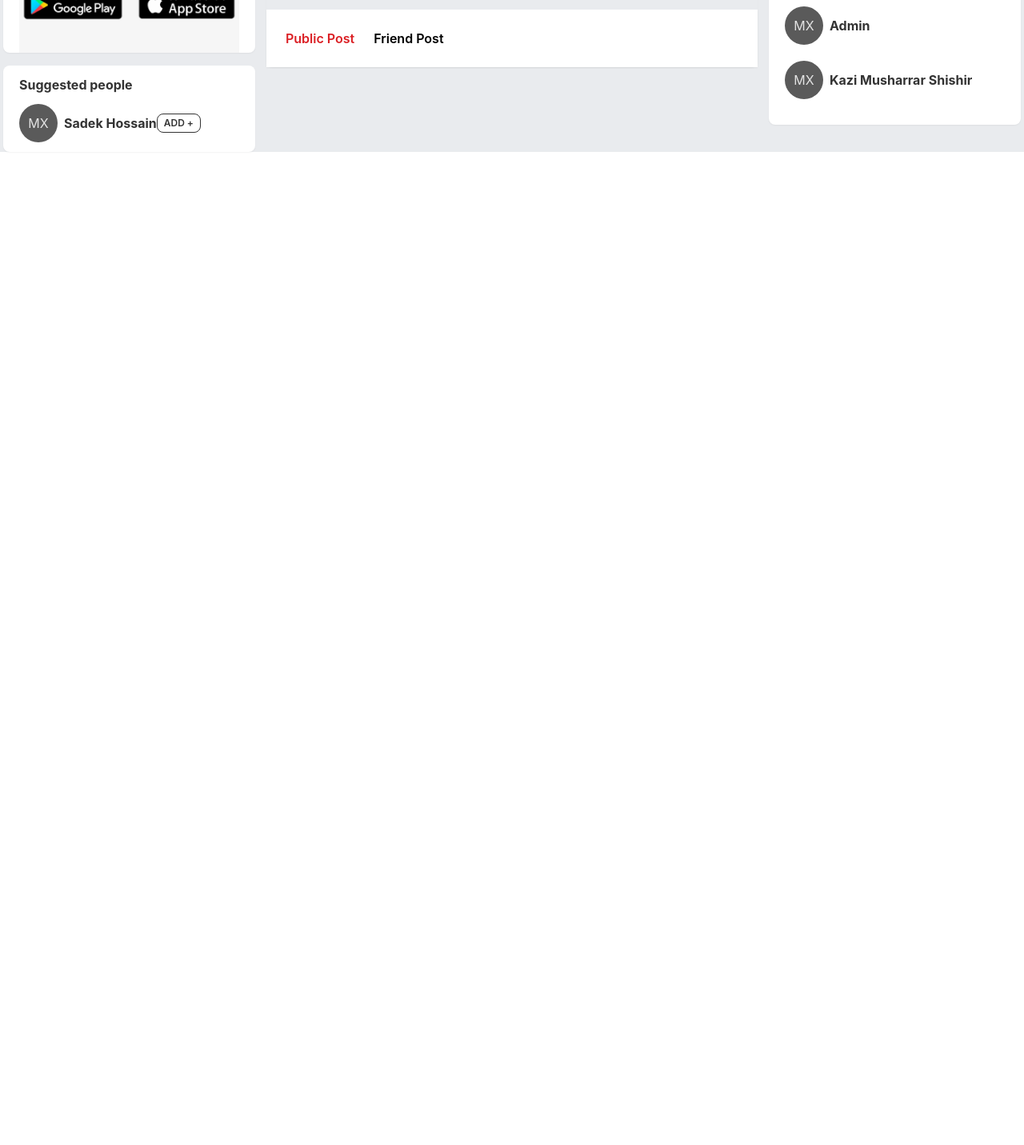
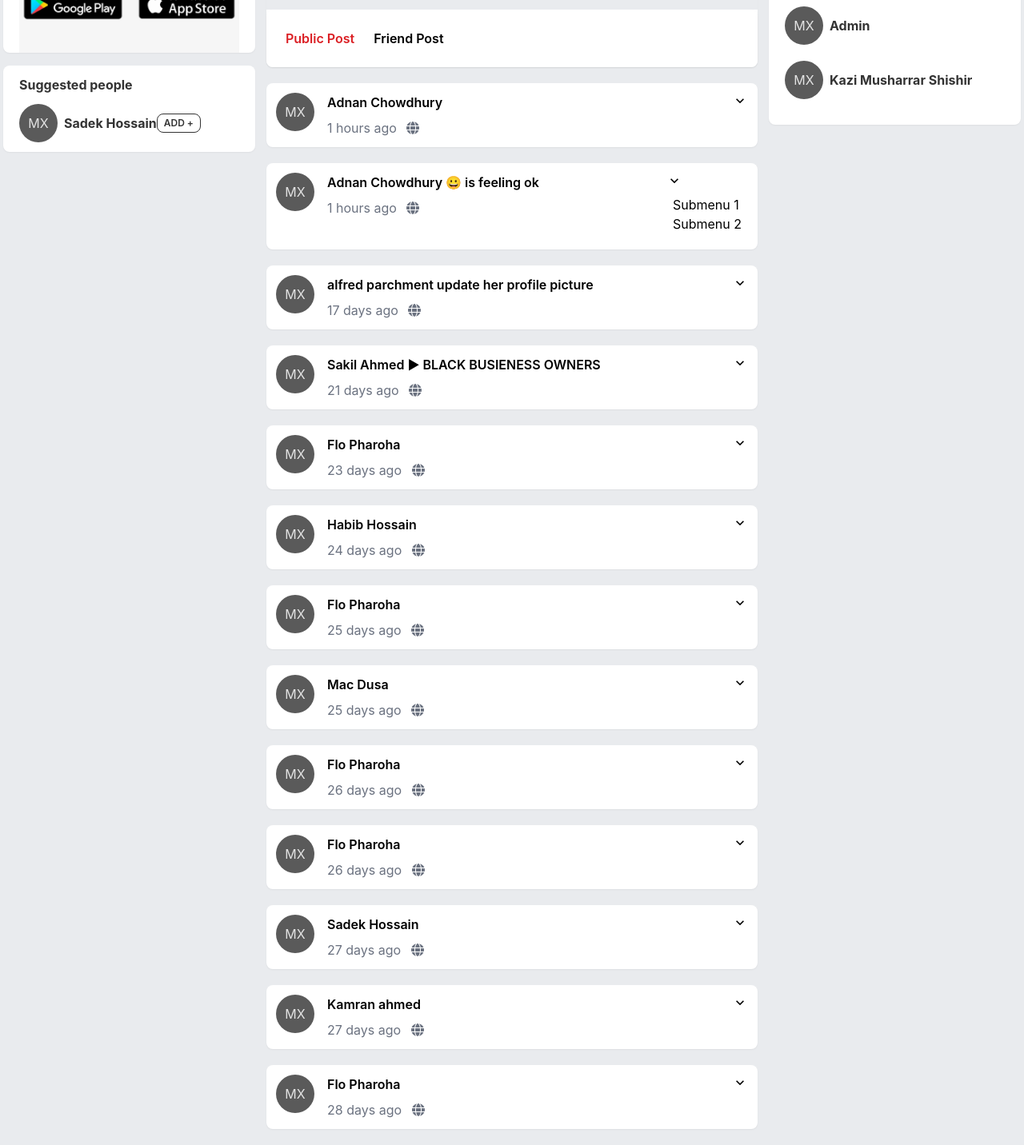
Before and after one commit to Anikroy7/appifylab-assignment, a React (Create React App) app: page / in a window 1280 px wide. Shown: the part 460-1892 px from the top of the page at 80% size. Before the commit the page ends 800 px from the top, so only its background shows below. Built offline with nearby package versions, Linux system fonts and the light colour scheme.

Commit message:
poster info section added

```diff
--- /dev/null
+++ b/public/posterInfo.json
@@ -0,0 +1,86 @@
+[
+    {
+        "name": "Adnan Chowdhury",
+        "time": "1 hours",
+        "otherInfo": "",
+        "img": ""
+    },
+    {
+        "name": "Adnan Chowdhury",
+        "time": "1 hours",
+        "otherInfo": " 😀 is feeling ok",
+        "img": ""
+    },
+    {
+        "name": "alfred parchment",
+        "time": "17 days",
+        "otherInfo": "update her profile picture",
+        "img": ""
+    },
+    {
+        "name": "Sakil Ahmed",
+        "time": "21 days",
+        "otherInfo": "  ▶  BLACK BUSIENESS OWNERS",
+        "img": ""
+    },
+    {
+        "name": "Flo Pharoha",
+        "time": "23 days",
+        "otherInfo": "",
+        "img": ""
+    },
+    {
+        "name": "Habib Hossain",
+        "time": "24 days",
+        "otherInfo": "",
+        "img": ""
+    },
+    {
+        "name": "Flo Pharoha",
+        "time": "25 days",
+        "otherInfo": "",
+        "img": ""
+    },
+    {
+        "name": "Mac Dusa",
+        "time": "25 days",
+        "otherInfo": "",
+        "img": ""
+    },
+    {
+        "name": "Flo Pharoha",
+        "time": "26 days",
+        "otherInfo": "",
+        "img": ""
+    },
+    {
+        "name": "Flo Pharoha",
+        "time": "26 days",
+        "otherInfo": "",
+        "img": ""
+    },
+    {
+        "name": "Sadek Hossain",
+        "time": "27 days",
+        "otherInfo": "",
+        "img": ""
+    },
+    {
+        "name": "Kamran ahmed",
+        "time": "27 days",
+        "otherInfo": "",
+        "img": ""
+    },
+    {
+        "name": "Flo Pharoha",
+        "time": "28 days",
+        "otherInfo": "",
+        "img": ""
+    },
+    {
+        "name": "salman ahmed",
+        "time": "29 days",
+        "otherInfo": "",
+        "img": ""
+    }
+]
--- a/src/Components/CreatePost.js
+++ b/src/Components/CreatePost.js
@@ -26,7 +26,7 @@ const CreatePost = () => {
             </div>
 
             <div className='h-[16px] w-full bg-accent'></div>
-            <div className='bg-white text-black relative  shadow-sm flex items-center '>
+            <div className='bg-white text-black relative rounded-lg  shadow-sm flex items-center '>
                 <span className='font-semibold text-error ml-6'> Public Post</span>
                 <span className='font-semibold m-6'> Friend Post</span>
             </div>
--- a/src/Components/Home.js
+++ b/src/Components/Home.js
@@ -4,6 +4,7 @@ import { faSave, faUser, faUserGroup, faPager, faCalendar, faSearch } from '@for
 import googleAndApple from '../images/download.png'
 import YourStory from './YourStory';
 import CreatePost from './CreatePost';
+import PosterInfo from './PosterInfo';
 
 const Home = () => {
     return (
@@ -57,7 +58,7 @@ const Home = () => {
 
                 {/*-------------------------- Suggested people---------------------------- */}
 
-                <div className='bg-white relative p-3 px-5 mt-4 rounded-lg shadow-sm' >
+                <div className='bg-white relative p-3 sm:order-3 px-5 mt-4 rounded-lg shadow-sm' >
                     <h2 className='font-bold'>Suggested people</h2>
                     <div className='lg:flex items-center mt-3'>
                         <div class="avatar placeholder">
@@ -78,6 +79,7 @@ const Home = () => {
             <section className=' text-white m-2'>
                 <YourStory></YourStory>
                 <CreatePost></CreatePost>
+                <PosterInfo></PosterInfo>
             </section>
 
             {/*---------------- Right Section -----------------*/}
@@ -94,7 +96,10 @@ const Home = () => {
                                 <span>MX</span>
                             </div>
                         </div>
-                        <h2 className='font-bold lg:ml-2'>Sadek Hossain</h2>
+                        <h2 className='font-bold lg:ml-2'>
+                            <span>Sadia</span><br />
+                            <span>user</span>
+                        </h2>
                     </div>
                     <div className='mt-6'>
                         <button className='border border-slate-200 mr-5 sm:mb-4 btn-outline rounded-md px-5 p-2 font-bold'>Ignore</button>
--- /dev/null
+++ b/src/Components/PosterInfo.js
@@ -0,0 +1,56 @@
+import { faGlobe } from '@fortawesome/free-solid-svg-icons';
+import { FontAwesomeIcon } from '@fortawesome/react-fontawesome';
+import React, { useEffect, useState } from 'react';
+
+const PosterInfo = () => {
+
+    const [posterInfo, setPosterInfo] = useState([]);
+
+    useEffect(() => {
+
+        fetch('posterInfo.json')
+            .then(res => res.json())
+            .then(data => setPosterInfo(data))
+
+    }, [])
+
+    console.log(posterInfo);
+    return (
+        <section>
+            {
+                posterInfo.map(pf => <div className='bg-white p-3 text-black relative rounded-lg shadow-sm flex justify-between mt-5'>
+                    <div className='flex'>
+                        <div class="avatar placeholder mr-4">
+                            <div class="bg-neutral-focus text-neutral-content rounded-full h-12 w-12">
+                                <span>MX</span>
+                            </div>
+                        </div>
+                        <div>
+                            <p className='mb-2 font-semibold'>
+                                <span>{pf.name}</span>
+                                {pf.otherInfo && <span> {pf.otherInfo}</span>}
+                            </p>
+                            <span className='text-gray-500'>{pf.time} ago <FontAwesomeIcon className='mt-1 ml-2' icon={faGlobe}></FontAwesomeIcon></span>
+                        </div>
+                    </div>
+                    <ul class="p-0">
+
+                        <li tabindex="">
+                            <a >
+
+                                <svg class="fill-current" xmlns="http://www.w3.org/2000/svg" width="20" height="20" viewBox="0 0 24 24"><path d="M7.41,8.58L12,13.17L16.59,8.58L18,10L12,16L6,10L7.41,8.58Z" /></svg>
+                            </a>
+                            {pf.otherInfo && pf.name === 'Adnan Chowdhury' && <div class="p-2 bg-base-100">
+                                <li><a>Submenu 1</a></li>
+                                <li><a>Submenu 2</a></li>
+                            </div>}
+
+                        </li>
+                    </ul>
+                </div>)
+            }
+        </section>
+    );
+};
+
+export default PosterInfo;
--- /dev/null
+++ b/src/Components/UserProfile.js
@@ -0,0 +1,11 @@
+import React from 'react';
+
+const UserProfile = () => {
+    return (
+        <div>
+
+        </div>
+    );
+};
+
+export default UserProfile;
```
